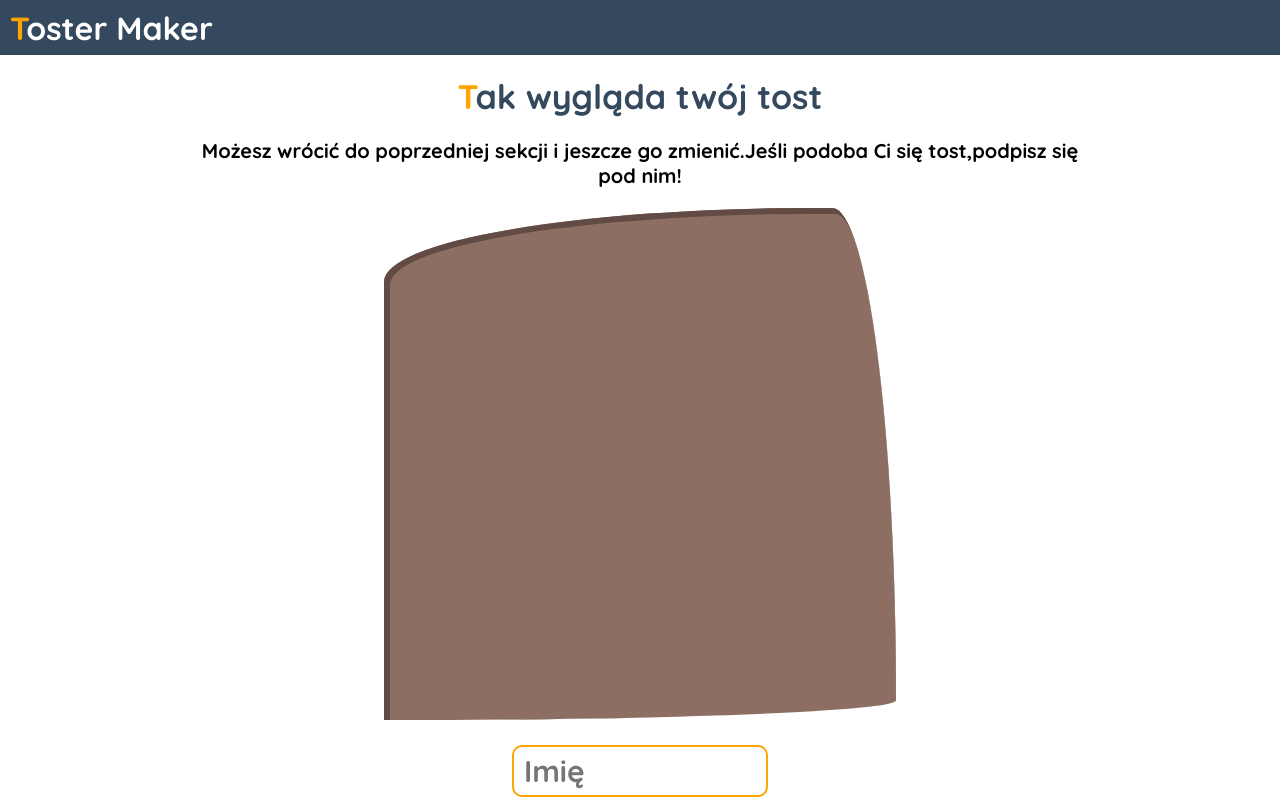
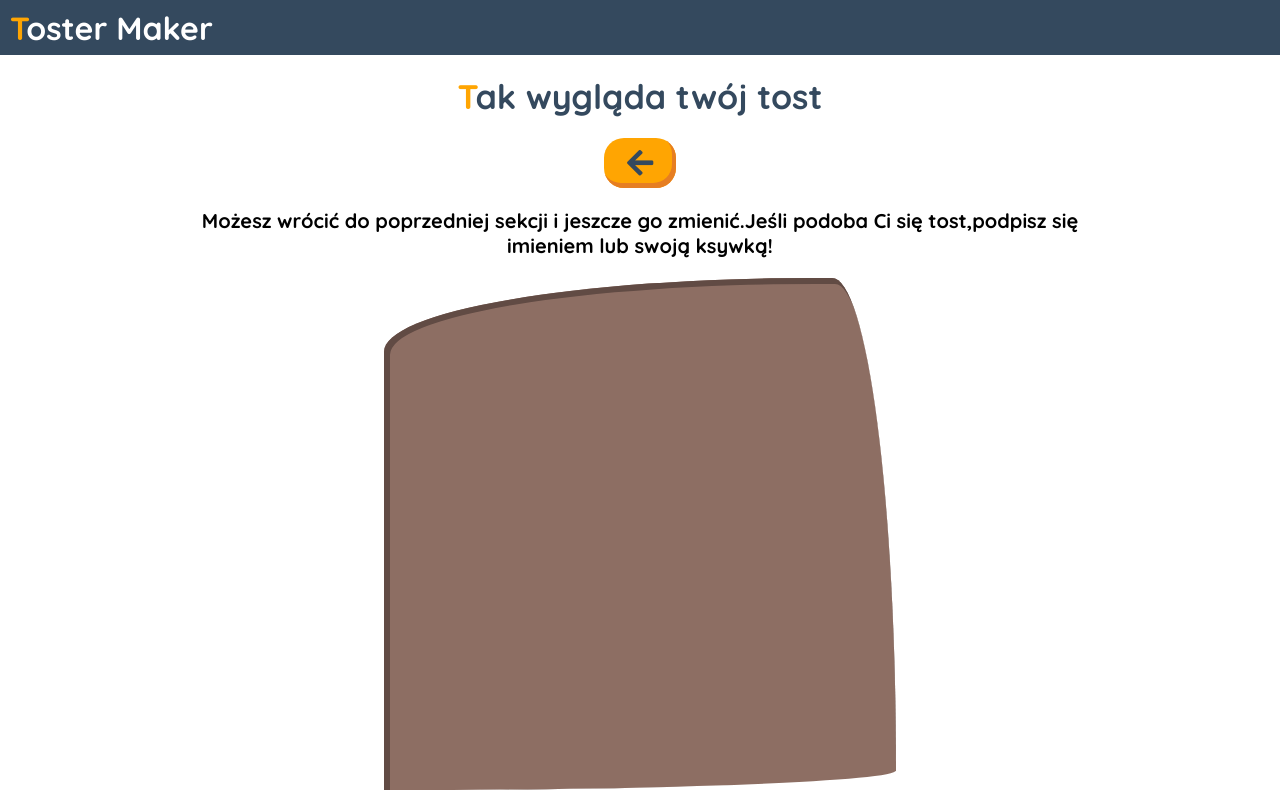
Before and after one commit to Iwaniukooo11/toster-app, a React app: page /login in a window 1280 px wide. Shown: the top 800 px of the page. Built offline with nearby package versions, Linux system fonts and the light colour scheme.

Commit message:
add back row to builder

```diff
--- a/src/Components/Button/Button.js
+++ b/src/Components/Button/Button.js
@@ -6,12 +6,12 @@ const Button = props => {
 
 
 
-    const btn = <button className={locStyles.Button} onClick={props.clicked}>{props.text}</button>
+    const btn = <button className={locStyles.Button} onClick={props.clicked}>{props.children}</button>
     return (
         props.link ?
             <button className={locStyles.Button} onClick={props.clicked}>
                 <Link to={props.link}>
-                    {props.text}
+                    {props.children}
                 </Link>
             </button > : btn
     );
--- a/src/Containers/BuilderPage/BuilderPage.js
+++ b/src/Containers/BuilderPage/BuilderPage.js
@@ -18,7 +18,7 @@ class BuilderPage extends Component {
                     buildingStatus={true}
                     showAddRemovers={true}
                 />
-                <Button text={'Dalej'} link='/login' />
+                <Button link='/login'>Dalej</Button>
             </main>
         );
     }
--- a/src/Containers/HomePage/HomePage.js
+++ b/src/Containers/HomePage/HomePage.js
@@ -30,7 +30,7 @@ class HomePage extends Component {
                 {this.props.isTostingDone ?
                     <>
                         <hr className={globStyles.line} />
-                        <NextButton text={'dalej'} link={'/builder'} />
+                        <NextButton link={'/builder'} >Dalej</NextButton>
                     </>
                     : null}
 
--- a/src/Containers/LoginPage/LoginPage.js
+++ b/src/Containers/LoginPage/LoginPage.js
@@ -8,33 +8,37 @@ import Button from '../../Components/Button/Button'
 
 class LoginPage extends Component {
 
-
     inputTextHandler = event => {
         const _name = event.target.value
         this.props.addName(_name)
     }
 
     render() {
-        return (<main className={globStyles.Section}>
+        return (
+            <main className={globStyles.Section}>
+
                 <h2 className={`${globStyles.SectionHead} ${globStyles.SectionHeadBig} ${locStyles.SectionHead}`}>Tak wygląda twój tost</h2>
 
-            <p className={globStyles.SectionHeadDesc}>Możesz wrócić do poprzedniej sekcji i jeszcze go zmienić.Jeśli podoba Ci się tost,podpisz się pod nim!</p>
+                <Button link={'/builder'}>
+                    <i className="fas fa-arrow-left"></i>
+                </Button>
+
+                <p className={globStyles.SectionHeadDesc}>Możesz wrócić do poprzedniej sekcji i jeszcze go zmienić.Jeśli podoba Ci się tost,podpisz się imieniem lub swoją ksywką!</p>
 
                 <Tost ingr={this.props.ingr} />
 
                 <form action="" className={globStyles.SectionForm}>
                     <input type="text"
                         className={globStyles.SectionInput}
-                    placeholder='Imię'
+                        placeholder='Podpisz się!'
                         value={this.props.name}
                         onChange={this.inputTextHandler}
                     />
                 </form>
 
-            <Button text={'Dalej'}
-                // clicked={}
-                 />
-        </main>);
+                <Button >Dalej</Button>
+            </main>
+        );
     }
 }
 const mapStateToProps = state => {
--- a/src/Containers/LoginPage/LoginPage.module.scss
+++ b/src/Containers/LoginPage/LoginPage.module.scss
@@ -9,4 +9,5 @@
             color: $color-orange-light;
         }
     }
-}
+
+ }
--- a/src/sass/App.module.scss
+++ b/src/sass/App.module.scss
@@ -78,7 +78,7 @@ a {
         border: 2px solid $color-orange-light;
         padding: 5px 10px;
         border-radius: 10px;
-        font-size: 1.5em;
+        font-size: 1.2em;
         width: 70%;
         // width: auto;
 
```
Lines whose indentation alone changed are shown as unchanged.
